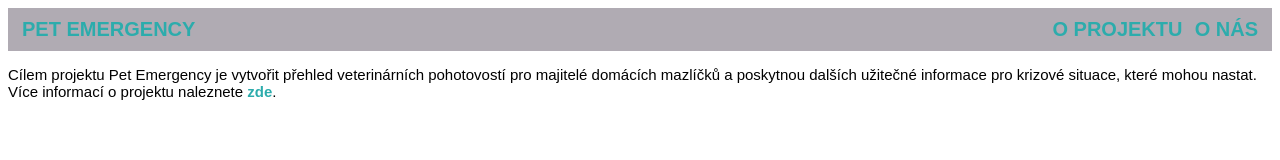
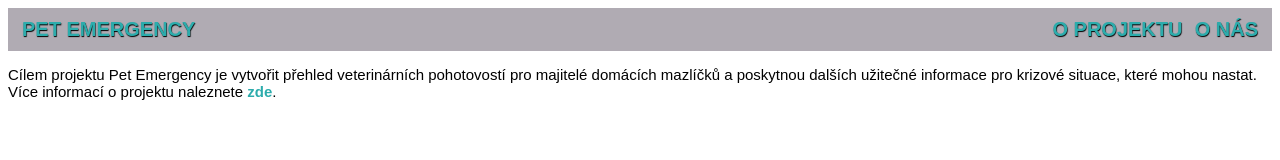
Before and after one commit to kabanaaa/o-projektu, a plain HTML site: page index.html in a window 1280 px wide. Drawn offline with Linux system fonts and the light colour scheme.

Commit message:
úprava textu v menu

```diff
--- a/style.css
+++ b/style.css
@@ -23,6 +23,10 @@
   text-decoration: none;
 }
 
+.container1,
+.container2 {
+  text-shadow: 0.5px 0.5px 1px black;
+}
 .text,
 .textAbout,
 .medailon {
```
